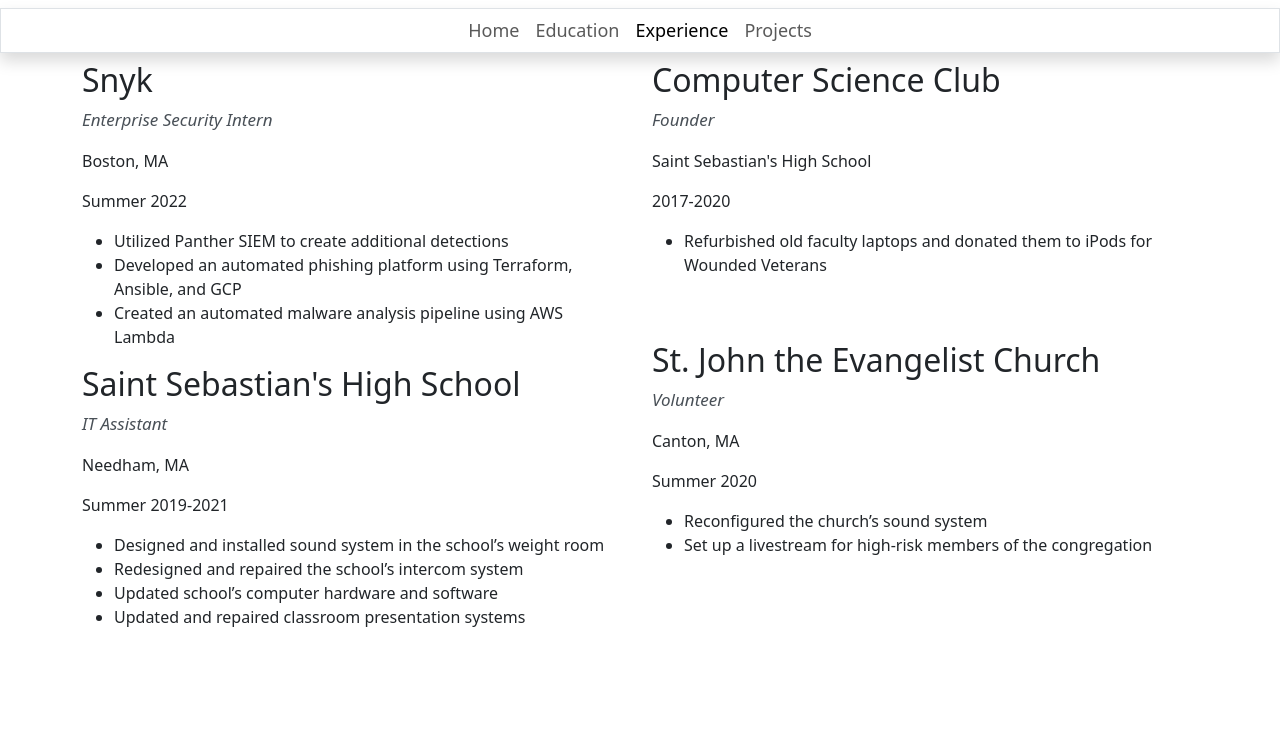
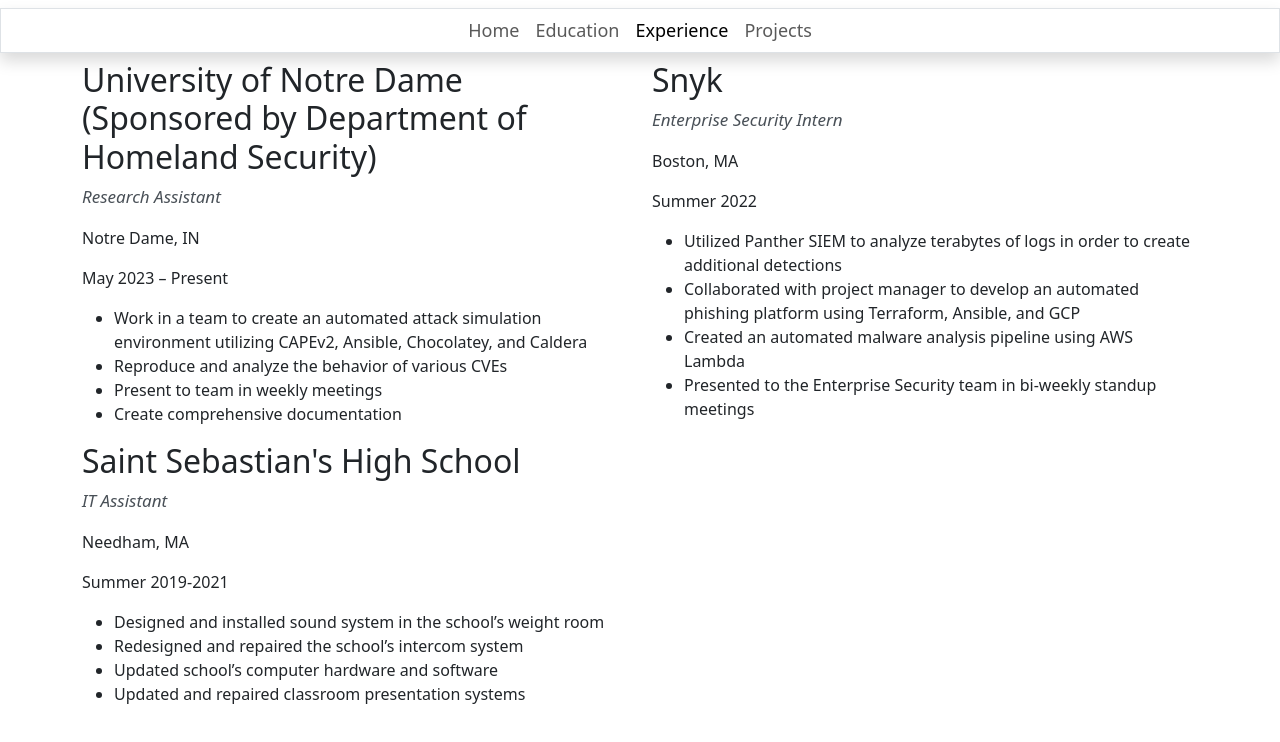
Before and after one commit to npiecyk/npiecyk.github.io, a plain HTML site: page experience.html in a window 1280 px wide. Drawn offline with nearby package versions, Linux system fonts and the light colour scheme.

Commit message:
Update education and experience

```diff
--- a/experience.html
+++ b/experience.html
@@ -32,14 +32,15 @@
     <div class="container">
         <div class="row">
             <div class="col">
-                <h2>Snyk</h2>
-                <p><em>Enterprise Security Intern</em></p>
-                <p>Boston, MA</p>
-                <p>Summer 2022</p>
+                <h2>University of Notre Dame (Sponsored by Department of Homeland Security)</h2>
+                <p><em>Research Assistant</em></p>
+                <p>Notre Dame, IN</p>
+                <p>May 2023 – Present</p>
                 <ul>
-                    <li>Utilized Panther SIEM to create additional detections</li>
-                    <li>Developed an automated phishing platform using Terraform, Ansible, and GCP</li>
-                    <li>Created an automated malware analysis pipeline using AWS Lambda</li>
+                    <li>Work in a team to create an automated attack simulation environment utilizing CAPEv2, Ansible, Chocolatey, and Caldera</li>
+                    <li>Reproduce and analyze the behavior of various CVEs</li>
+                    <li>Present to team in weekly meetings</li>
+                    <li>Create comprehensive documentation</li>
                 </ul>
                 <h2>Saint Sebastian's High School</h2>
               <p><em>IT Assistant</em></p>
@@ -53,28 +54,18 @@
               </ul>
             </div>
             <div class="col">
-                <h2>Computer Science Club</h2>
-                <p><em>Founder</em></p>
-                <p>Saint Sebastian's High School</p>
-                <p>2017-2020</p>
+              <h2>Snyk</h2>
+                <p><em>Enterprise Security Intern</em></p>
+                <p>Boston, MA</p>
+                <p>Summer 2022</p>
                 <ul>
-                    <li>Refurbished old faculty laptops and donated them to iPods for Wounded Veterans</li>
-                    <br><br>
-                </ul>
-
-                <h2>St. John the Evangelist Church</h2>
-                <p><em>Volunteer</em></p>
-                <p>Canton, MA</p>
-                <p>Summer 2020</p>
-                <ul>
-                    <li>Reconfigured the church’s sound system</li>
-                    <li>Set up a livestream for high-risk members of the congregation</li>
+                    <li>Utilized Panther SIEM to analyze terabytes of logs in order to create additional detections</li>
+                    <li>Collaborated with project manager to develop an automated phishing platform using Terraform, Ansible, and GCP</li>
+                    <li>Created an automated malware analysis pipeline using AWS Lambda</li>
+                    <li>Presented to the Enterprise Security team in bi-weekly standup meetings</li>
                 </ul>
             </div>
-
         </div>
-
     </div>
-
   </body>
 </html>
```
Also changed, not shown: education.html (+9 -3 lines). Lines whose indentation alone changed are shown as unchanged.
